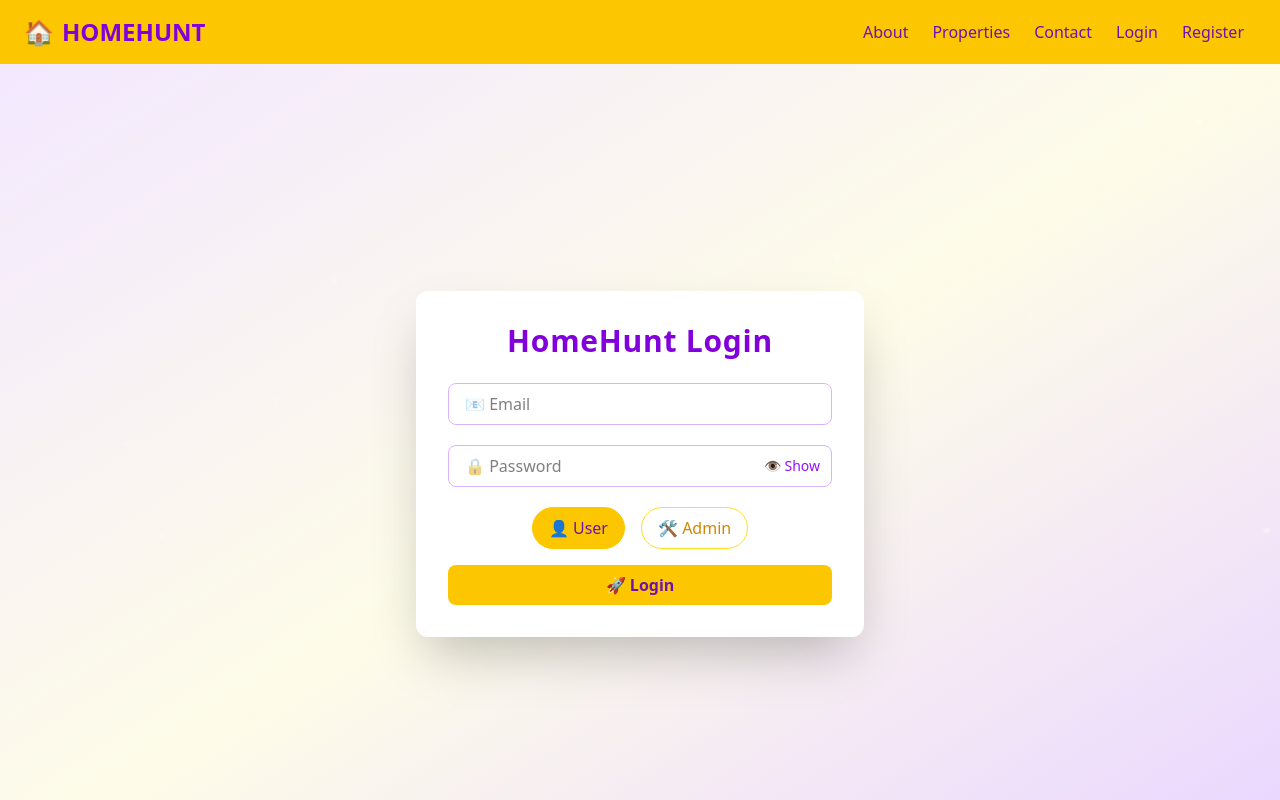
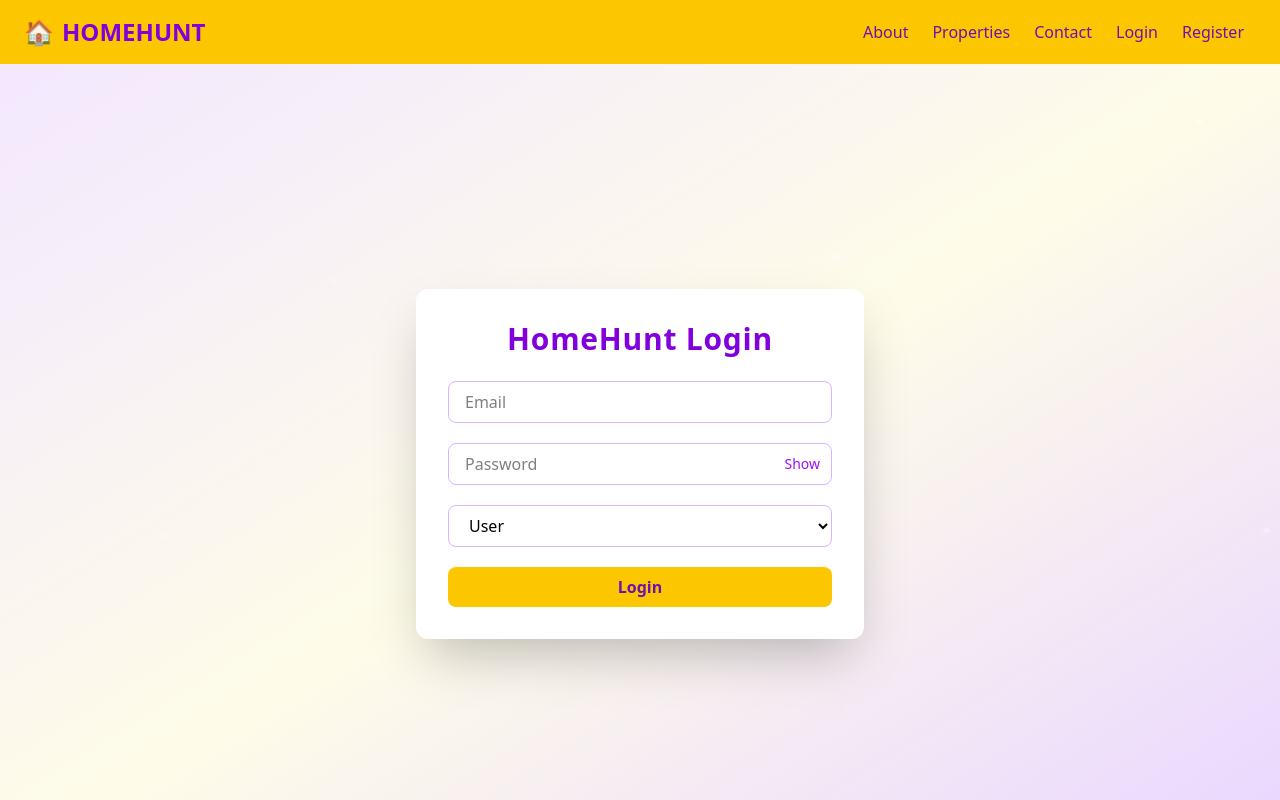
Before and after one commit to KmNeetuSingh/RealEstate, a React (Vite) app in the folder Frontend/: page /login in a window 1280 px wide. Shown: the top 800 px of the page. Built offline with nearby package versions, Linux system fonts and the light colour scheme; no server answers.

Commit message:
fix: clean up Login component by removing unused imports and simplifying UI elements

```diff
--- a/Frontend/src/components/Login.jsx
+++ b/Frontend/src/components/Login.jsx
@@ -2,8 +2,6 @@ import React, { useState, useEffect } from 'react';
 import { useDispatch, useSelector } from 'react-redux';
 import { loginUser, setUser } from '../features/auth/authSlice';
 import { useNavigate } from 'react-router-dom';
-import { toast } from 'react-toastify';
-import 'react-toastify/dist/ReactToastify.css';
 
 const Login = () => {
   const dispatch = useDispatch();
@@ -47,15 +45,13 @@ const Login = () => {
       localStorage.setItem('user', JSON.stringify(response.payload.user));
       localStorage.setItem('token', response.payload.token);
       localStorage.setItem('role', response.payload.user.role);
-      toast.success(`🎉 Welcome ${response.payload.user.name || 'back'}!`);
       navigate('/dashboard');
-    } else {
-      toast.error('❌ Login failed. Please check your credentials.');
     }
   };
 
   return (
     <div className="relative min-h-screen flex items-center justify-center bg-gradient-to-br from-purple-100 via-yellow-50 to-purple-200 overflow-hidden">
+      {/* ⭐ Star animations */}
       <div className="absolute top-0 left-0 w-full h-full z-0 pointer-events-none">
         {[...Array(30)].map((_, i) => (
           <div
@@ -72,6 +68,7 @@ const Login = () => {
         ))}
       </div>
 
+      {/* 🚨 Backend Notice */}
       {showBackendNotice && (
         <div className="absolute top-5 left-1/2 transform -translate-x-1/2 bg-yellow-100 border border-yellow-400 text-yellow-800 px-4 py-2 rounded shadow transition duration-300 animate-pulse z-50">
           ⚠️ Backend is hosted on Render. If inactive, it may take ~30 sec to wake up.
@@ -97,72 +94,50 @@ const Login = () => {
           <input
             type="email"
             name="email"
-            placeholder="📧 Email"
+            placeholder="Email"
             value={formData.email}
             onChange={handleChange}
-            className="w-full border border-purple-300 px-4 py-2 rounded-lg focus:outline-none focus:ring-2 focus:ring-purple-400"
+            className="w-full border border-purple-300 px-4 py-2 rounded-lg transition-all duration-300 focus:outline-none focus:ring-2 focus:ring-purple-400"
             required
+            autoComplete="email"
           />
 
           <div className="relative">
             <input
               type={showPassword ? 'text' : 'password'}
               name="password"
-              placeholder="🔒 Password"
+              placeholder="Password"
               value={formData.password}
               onChange={handleChange}
-              className="w-full border border-purple-300 px-4 py-2 pr-10 rounded-lg focus:outline-none focus:ring-2 focus:ring-purple-400"
+              className="w-full border border-purple-300 px-4 py-2 pr-10 rounded-lg transition-all duration-300 focus:outline-none focus:ring-2 focus:ring-purple-400"
               required
+              autoComplete="current-password"
             />
             <button
               type="button"
               onClick={() => setShowPassword(!showPassword)}
               className="absolute top-1/2 right-3 transform -translate-y-1/2 text-sm text-purple-600 hover:underline"
             >
-              {showPassword ? '🙈 Hide' : '👁️ Show'}
+              {showPassword ? 'Hide' : 'Show'}
             </button>
           </div>
 
-          {/* 🎯 Toggle buttons for role */}
-          <div className="flex justify-center gap-4 mb-4">
-            <button
-              type="button"
-              onClick={() => setFormData({ ...formData, role: 'user' })}
-              className={`px-4 py-2 rounded-full border font-medium transition-all duration-300 transform hover:scale-105 ${
-                formData.role === 'user'
-                  ? 'bg-yellow-400 text-purple-800 border-yellow-400'
-                  : 'bg-white text-yellow-600 border-yellow-300'
-              }`}
-            >
-              👤 User
-            </button>
-            <button
-              type="button"
-              onClick={() => setFormData({ ...formData, role: 'admin' })}
-              className={`px-4 py-2 rounded-full border font-medium transition-all duration-300 transform hover:scale-105 ${
-                formData.role === 'admin'
-                  ? 'bg-yellow-400 text-purple-800 border-yellow-400'
-                  : 'bg-white text-yellow-600 border-yellow-300'
-              }`}
-            >
-              🛠️ Admin
-            </button>
-          </div>
-
-          {/* Optional: Remember Me */}
-          {/*
-          <div className="flex items-center gap-2">
-            <input type="checkbox" id="remember" className="form-checkbox" />
-            <label htmlFor="remember" className="text-sm text-gray-700">Remember me</label>
-          </div>
-          */}
+          <select
+            name="role"
+            value={formData.role}
+            onChange={handleChange}
+            className="w-full border border-purple-300 px-4 py-2 rounded-lg transition-all duration-300 focus:outline-none focus:ring-2 focus:ring-purple-400"
+          >
+            <option value="user">User</option>
+            <option value="admin">Admin</option>
+          </select>
 
           <button
             type="submit"
             className="w-full bg-yellow-400 text-purple-800 font-semibold py-2 rounded-lg hover:bg-yellow-500 transition-all duration-300 disabled:opacity-50"
             disabled={loading}
           >
-            {loading ? 'Logging in...' : '🚀 Login'}
+            {loading ? 'Logging in...' : 'Login'}
           </button>
         </form>
       </div>
```
